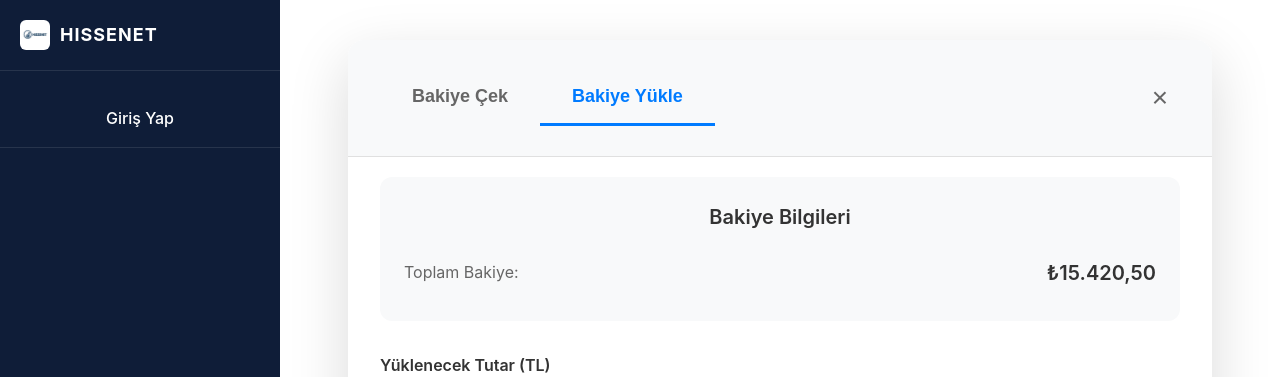
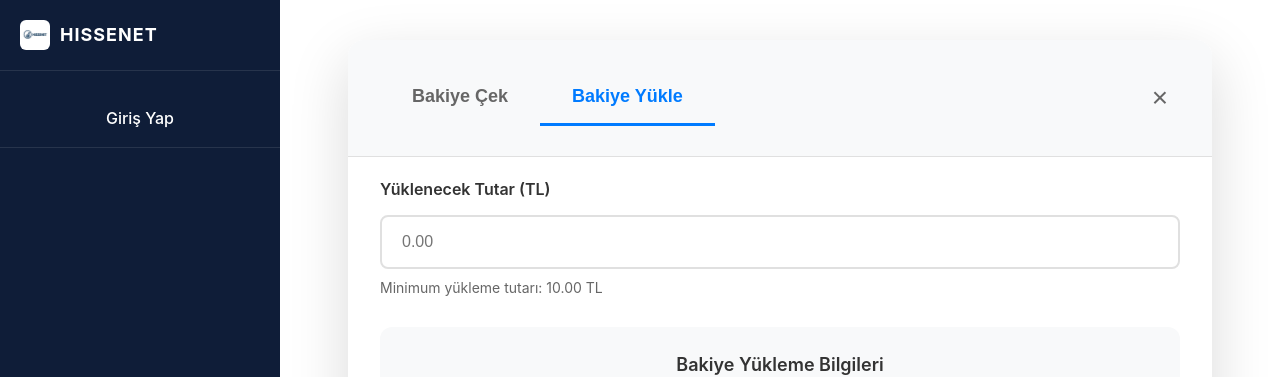
Before and after one commit to umutsefkansak/hissenet, a React (Create React App) app in the folder frontend/: page /wallet in a window 1280 px wide. Shown: the top 377 px of the page. Built offline with nearby package versions, Linux system fonts and the light colour scheme; no server answers.

Commit message:
feat: updated wallet processes page

```diff
--- a/frontend/src/pages/Wallet/Wallet.css
+++ b/frontend/src/pages/Wallet/Wallet.css
@@ -13,11 +13,11 @@
   box-shadow: 0 20px 60px rgba(0, 0, 0, 0.15);
   width: 90%;
   max-width: 1000px;
-  max-height: 96vh; /* Ekran yüksekliğinin %90'ı */
+  max-height: 96vh;
   min-height: 150px;
   overflow: hidden;
   display: flex;
-  flex-direction: column; /* Dikey düzen */
+  flex-direction: column;
 }
 
 .modal-header {
@@ -27,7 +27,7 @@
   padding: 30px 32px;
   border-bottom: 1px solid #e0e0e0;
   background: #f8f9fa;
-  flex-shrink: 0; /* Header'ın küçülmesini engelle */
+  flex-shrink: 0;
 }
 
 .tab-buttons {
@@ -78,8 +78,8 @@
 
 .modal-content {
   padding: 40px 32px;
-  flex: 1; /* Kalan alanı kapla */
-  overflow-y: auto; /* İçerik fazlaysa scroll */
+  flex: 1;
+  overflow-y: auto;
   display: flex;
   flex-direction: column;
 }
@@ -89,10 +89,10 @@
   flex: 1;
   display: flex;
   flex-direction: column;
-  min-height: 0; /* Önemli: flex item'ın scroll çalışması için */
+  min-height: 0;
 }
 
-/* Form içeriği */
+
 .modal-content form > div:not(:last-child) {
   flex: 1;
 }
@@ -260,8 +260,8 @@
   cursor: pointer;
   transition: background-color 0.3s ease;
   margin-top: 20px;
-  flex-shrink: 0; /* Butonun küçülmesini engelle */
-  position: sticky; /* Buton her zaman görünür kalsın */
+  flex-shrink: 0;
+  position: sticky;
   bottom: 0;
   z-index: 10;
 }
--- a/frontend/src/pages/Wallet/Wallet.js
+++ b/frontend/src/pages/Wallet/Wallet.js
@@ -142,8 +142,7 @@ const Wallet = () => {
 
         {/* Content */}
         <div className="modal-content">
-          {/* Bakiye Bilgileri */}
-          <WalletBalance balance={walletBalance} />
+
 
           {/* İşlem Formu */}
           <form onSubmit={handleSubmit}>
```
